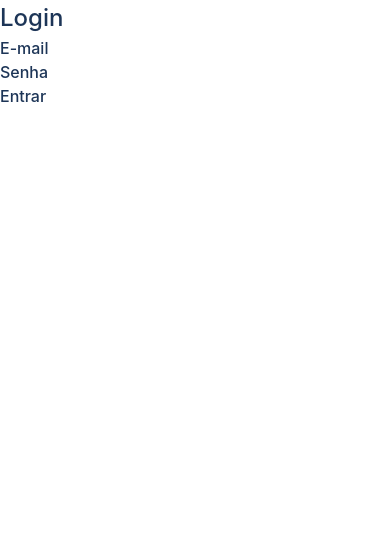
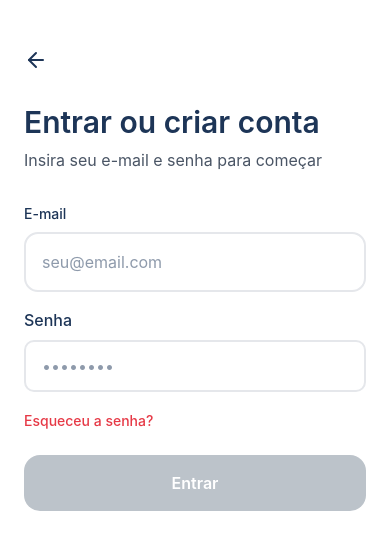
Before and after one commit to LaraNogueiraAyres/Sistema-de-caronas, a React (Vite) app: page /login in a window 390 px wide. Shown: the top 550 px of the page. Built offline with nearby package versions, Linux system fonts and the light colour scheme.

Commit message:
mudando paginas de onboarding e login p ter responsividade mobile e desktop

```diff
--- a/src/index.css
+++ b/src/index.css
@@ -17,7 +17,7 @@
   --secondary: #f3f4f6;
   --secondary-foreground: #1D3557;
   --muted: #f3f4f6;
-  --muted-foreground: #6b7280;
+  --muted-foreground: #bcc3ca;
   --accent: #E63946;
   --accent-foreground: #ffffff;
   --destructive: #E63946;
--- a/src/pages/LoginPage.tsx
+++ b/src/pages/LoginPage.tsx
@@ -1,45 +1,135 @@
-import { useForm } from 'react-hook-form'
-import { zodResolver } from '@hookform/resolvers/zod'
-import { loginSchema, type LoginFormData } from '../features/auth/auth.ts'
+import { useState } from "react";
+import { ArrowLeft } from "lucide-react";
+import { Link, useNavigate } from "react-router";
 
 export function LoginPage() {
-  const {
-    register,
-    handleSubmit,
-    formState: { errors, isSubmitting },
-  } = useForm<LoginFormData>({
-    resolver: zodResolver(loginSchema),
-    defaultValues: {
-      email: '',
-      password: '',
-    },
-  })
+  const [email, setEmail] = useState("");
+  const [password, setPassword] = useState("");
+  const [emailFocused, setEmailFocused] = useState(false);
+  const [passwordFocused, setPasswordFocused] = useState(false);
+  const [error, setError] = useState("");
+  const navigate = useNavigate();
 
-  async function onSubmit(data: LoginFormData) {
-    console.log('dados do login', data)
-  }
+  const validateEmail = (email: string) => {
+    return /^[^\s@]+@[^\s@]+.[^\s@]+$/.test(email);
+  };
 
+  const handleSubmit = (e: React.FormEvent) => {
+    e.preventDefault();
+
+    if (!validateEmail(email)) {
+      setError("Digite um e-mail válido");
+      return;
+    }
+
+    if (password.length < 6) {
+      setError("A senha deve ter pelo menos 6 caracteres");
+      return;
+    }
+
+    navigate("/home");
+  };
+  const isDisabled = !email || !password;
   return (
-    <div>
-      <h1>Login</h1>
+    <div className="min-h-screen bg-white flex flex-col lg:flex-row">
+      {/* LADO ESQUERDO - DESKTOP */}
+      <div className="hidden lg:flex w-1/2 bg-primary text-white items-center justify-center p-12">
+        <div className="max-w-md">
+          <h1 className="text-4xl font-bold mb-4">Bem-vinda 👋</h1>
+          <p className="text-lg opacity-90">
+            Entre na sua conta e comece a encontrar caronas de forma simples e
+            segura.
+          </p>
+        </div>
+      </div>
 
-      <form onSubmit={handleSubmit(onSubmit)}>
-        <div>
-          <label htmlFor="email">E-mail</label>
-          <input id="email" type="email" {...register('email')} />
-          {errors.email && <p>{errors.email.message}</p>}
+      {/* LADO DIREITO */}
+      <div
+        className="flex-1 flex flex-col
+      px-6 pt-10 pb-6
+      lg:justify-center lg:px-20 lg:py-12"
+      >
+        {/* BOTÃO VOLTAR */}
+        <div className="mb-6 lg:mb-8">
+          <Link to="/">
+            <button className="p-2 -ml-2 hover:bg-gray-100 rounded-full transition">
+              <ArrowLeft className="w-6 h-6 text-primary" />
+            </button>
+          </Link>
         </div>
 
-        <div>
-          <label htmlFor="password">Senha</label>
-          <input id="password" type="password" {...register('password')} />
-          {errors.password && <p>{errors.password.message}</p>}
+        <div className="w-full max-w-md mx-auto">
+          <h1 className="text-primary text-3xl font-semibold mb-2 lg:text-3xl">
+            Entrar ou criar conta
+          </h1>
+
+          <p className="text-gray-600 mb-8 text-base lg:text-base">
+            Insira seu e-mail e senha para começar
+          </p>
+
+          <form onSubmit={handleSubmit}>
+            {/* EMAIL */}
+            <div className="mb-4 lg:mb-5">
+              <label className="block text-sm font-medium mb-2 text-primary">
+                E-mail
+              </label>
+              <input
+                type="email"
+                value={email}
+                onChange={(e) => setEmail(e.target.value)}
+                onFocus={() => setEmailFocused(true)}
+                onBlur={() => setEmailFocused(false)}
+                className={`w-full px-4 py-4 rounded-xl border-2 outline-none transition ${
+                  emailFocused ? "border-accent" : "border-gray-200"
+                }`}
+                placeholder="seu@email.com"
+              />
+            </div>
+
+            {/* SENHA */}
+            <div className="mb-4 lg:mb-5">
+              <label className="block text-base font-medium mb-2 text-primary">
+                Senha
+              </label>
+              <input
+                type="password"
+                value={password}
+                onChange={(e) => setPassword(e.target.value)}
+                onFocus={() => setPasswordFocused(true)}
+                onBlur={() => setPasswordFocused(false)}
+                className={`w-full px-4 py-3 rounded-lg border-2 outline-none transition ${
+                  passwordFocused ? "border-accent" : "border-gray-200"
+                }`}
+                placeholder="••••••••"
+              />
+
+              {error && <p className="text-sm text-red-500 mt-2">{error}</p>}
+            </div>
+
+            {/* ESQUECI SENHA */}
+            <button
+              type="button"
+              className="text-sm text-accent mb-6 hover:underline"
+            >
+              Esqueceu a senha?
+            </button>
+
+            {/* BOTÃO */}
+            <button
+              type="submit"
+              disabled={isDisabled}
+              className={`w-full py-4 rounded-2xl text-white text-base font-semibold transition
+  ${
+    isDisabled
+      ? "bg-muted-foreground cursor-not-allowed hover:bg-muted-foreground/80"
+      : "bg-primary hover:opacity-90 active:scale-[0.98] cursor-pointer"
+  }`}
+            >
+              Entrar
+            </button>
+          </form>
         </div>
-
-        <button type="submit" disabled={isSubmitting}>
-          Entrar
-        </button>
-      </form>
+      </div>
     </div>
-  )
+  );
 }
--- a/src/pages/Onboarding.tsx
+++ b/src/pages/Onboarding.tsx
@@ -1,71 +1,70 @@
 import { Car } from "lucide-react";
 import { Link } from "react-router";
+import illustration from "../assets/ride.png"; // ajusta o caminho
 
 export function Onboarding() {
   return (
-    <div className="min-h-screen bg-white flex flex-col lg:flex-row lg:items-center lg:justify-center">
-      {/* App Name Centered */}
-      <div className="inset-0 flex items-center justify-center border-b-70 border-primary m-[0px] bg-primary lg:hidden"></div>
+    <div className="min-h-screen bg-white flex flex-col lg:flex-row">
 
-      {/* Content Section */}
-      <div className="flex-1 px-6 pt-12 pb-10 flex flex-col items-center text-center lg:max-w-lg lg:mx-auto">
-        {/* Red Car Icon */}
-        <div className="mb-8 pt-20 flex flex-row lg:pt-10">
-          <h1 className="text-black text-5xl font-bold tracking-tight pl-[20px] pr-[0px] pt-[40px] pb-[0px] lg:text-6xl">
+      {/* LADO ESQUERDO - DESKTOP */}
+      <div className="hidden lg:flex w-1/2 bg-white items-center justify-center p-12">
+  <img
+    src={illustration}
+    alt="Ilustração de carona"
+    className="max-w-md w-full"
+  />
+</div>
+
+      {/* LADO DIREITO (MOBILE + DESKTOP) */}
+      <div className="flex-1 px-6 pt-12 pb-10 flex flex-col items-center text-center
+      lg:justify-center lg:px-20 lg:py-12">
+
+        {/* LOGO + NOME */}
+        <div className="mb-8 pt-16 flex items-center gap-3 lg:pt-0">
+
+          <h1 className="text-black text-4xl font-bold lg:text-5xl">
             GoRide
           </h1>
-          <div className="w-20 h-20 rounded-full flex items-center justify-center shadow-lg mx-[8px] my-[20px] bg-primary lg:w-24 lg:h-24">
-            <Car
-              className="w-10 h-10 text-white lg:w-12 lg:h-12"
-              strokeWidth={2.5}
-            />
+
+          <div className="w-16 h-16 lg:w-20 lg:h-20 rounded-full flex items-center justify-center bg-primary shadow-lg">
+            <Car className="w-8 h-8 text-white lg:w-10 lg:h-10" />
           </div>
         </div>
 
-        {/* <div className="flex-1 px-6 pt-12 pb-10 flex flex-col items-center text-center">
-          {/* <h1 className="text-black text-5xl font-bold tracking-tight pt-10">
-            GoRide
-          </h1> */}
-        {/* </div>  */}
-
-        {/* Main Text */}
-        <h2 className="text-primary text-3xl font-semibold max-w-sm mx-[0px] mt-[25px] mb-[0px] lg:text-4xl lg:max-w-md">
+        {/* TEXTO PRINCIPAL */}
+        <h2 className="text-primary text-3xl font-semibold max-w-sm mt-6 lg:text-4xl lg:max-w-md">
           Peça uma carona em minutos
         </h2>
 
-        {/* Subtitle */}
-        <p className="text-gray-600 text-base max-w-md leading-relaxed mx-[0px] mt-[25px] mb-[0px] lg:text-lg">
-          Viaje com segurança e economia. Conecte-se com
-          motoristas verificados da sua região.
+        {/* SUBTEXTO */}
+        <p className="text-gray-600 text-base max-w-md leading-relaxed mt-6 lg:text-lg">
+          Viaje com segurança e economia. Conecte-se com motoristas verificados da sua região.
         </p>
 
-        {/* Spacer */}
+        {/* ESPAÇADOR */}
         <div className="flex-1" />
 
-        {/* Terms Text */}
+        {/* TERMOS */}
         <p className="text-xs text-gray-500 leading-relaxed mb-6 max-w-sm lg:text-sm">
           Ao continuar, você concorda com os{" "}
-          <a
-            href="#"
-            className="font-medium underline text-primary"
-          >
+          <a href="#" className="font-medium underline text-primary">
             Termos de Uso
           </a>{" "}
           e{" "}
-          <a
-            href="#"
-            className="font-medium underline text-primary"
-          >
+          <a href="#" className="font-medium underline text-primary">
             Política de Privacidade
           </a>
         </p>
 
-        {/* Continue Button */}
+        {/* BOTÃO */}
         <Link to="/login" className="w-full max-w-sm">
-          <button className="w-full py-4 rounded-xl font-semibold text-primary bg-gray-100 hover:bg-gray-200 active:scale-[0.98] transition-all duration-200">
+          <button className="w-full py-4 rounded-xl font-semibold text-primary bg-muted-foreground
+          hover:bg-muted-foreground/80 active:scale-[0.98] transition-all duration-200
+          lg:max-w-xs">
             Continuar
           </button>
         </Link>
+
       </div>
     </div>
   );
```
Also changed, not shown: src/assets/ride.png (added).
